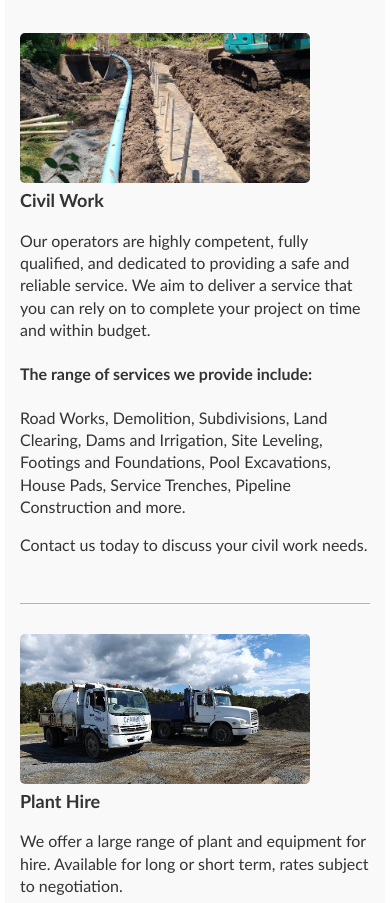
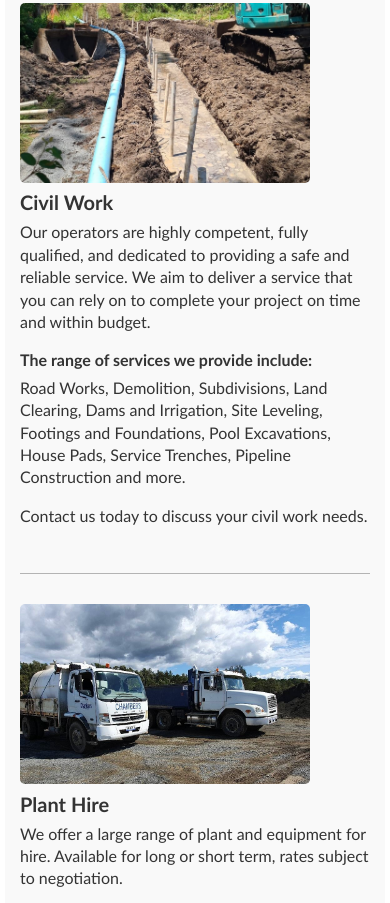
Before and after one commit to speedygal/chambersConstructions, a plain HTML site: page index.html in a window 390 px wide. Shown: the part 981-1884 px from the top of the page. Drawn offline with Linux system fonts and the light colour scheme.

Commit message:
Add files via upload

```diff
--- a/css/style.css
+++ b/css/style.css
@@ -138,6 +138,15 @@ button:hover {
 }
 
 /* Services Styles */
+.our-services h4 {
+  margin-top: 0px;
+  margin-bottom: 0px;
+}
+
+.our-services p {
+  margin-top: 5px;
+}
+
 .service:not(:last-child) {
   border-bottom: 1px solid #b4b4b4;
   margin-bottom: 30px;
@@ -159,8 +168,8 @@ button:hover {
   padding: 0;
   margin: 0;
   padding-top: 10px;
-  padding-left: 130px;
-  padding-right: 130px;
+  padding-left: 100px;
+  padding-right: 100px;
   text-align: left;
   background-color: #F9F9F9;
 }
@@ -456,24 +465,14 @@ footer img:hover {
   }
 
   /* Services  */
-  .service img {
-    width: 290px;
-    height: 150px;
-    object-fit: cover;
-    border-radius: 5px;
-  }
-
   .our-services {
       padding-left: 40px;
       padding-right: 40px;
   }
 
-  .service {
-      display:block;
-  }
-
-  .service-content {
-      padding-left: 0;
+  .service img {
+    width: 300px;
+    height: 250px;
   }
 }
 
@@ -487,7 +486,21 @@ footer img:hover {
   .modal-content {
     margin: 30% auto;
   }
+
+  .service {
+    display: block;
+  }
+
+  .service-content {
+    padding-left: 0;
+  }
+
+  .service img {
+    width: 290px;
+    height: 180px;
+  }
 }
+
 /* Media queries */
 @media (max-width: 768px) {
   /* Navigation  */
@@ -564,12 +577,16 @@ footer img:hover {
   }
 
   /* Services  */
+  .services-container {
+    margin-top: 20px;
+  }
+
   .our-services h2 {
     font-size: 20px;
   }
 
   .our-services h3 {
-    font-size: 18px;
+    font-size: 20px;
   }
 
   /* Navigation  */
```
